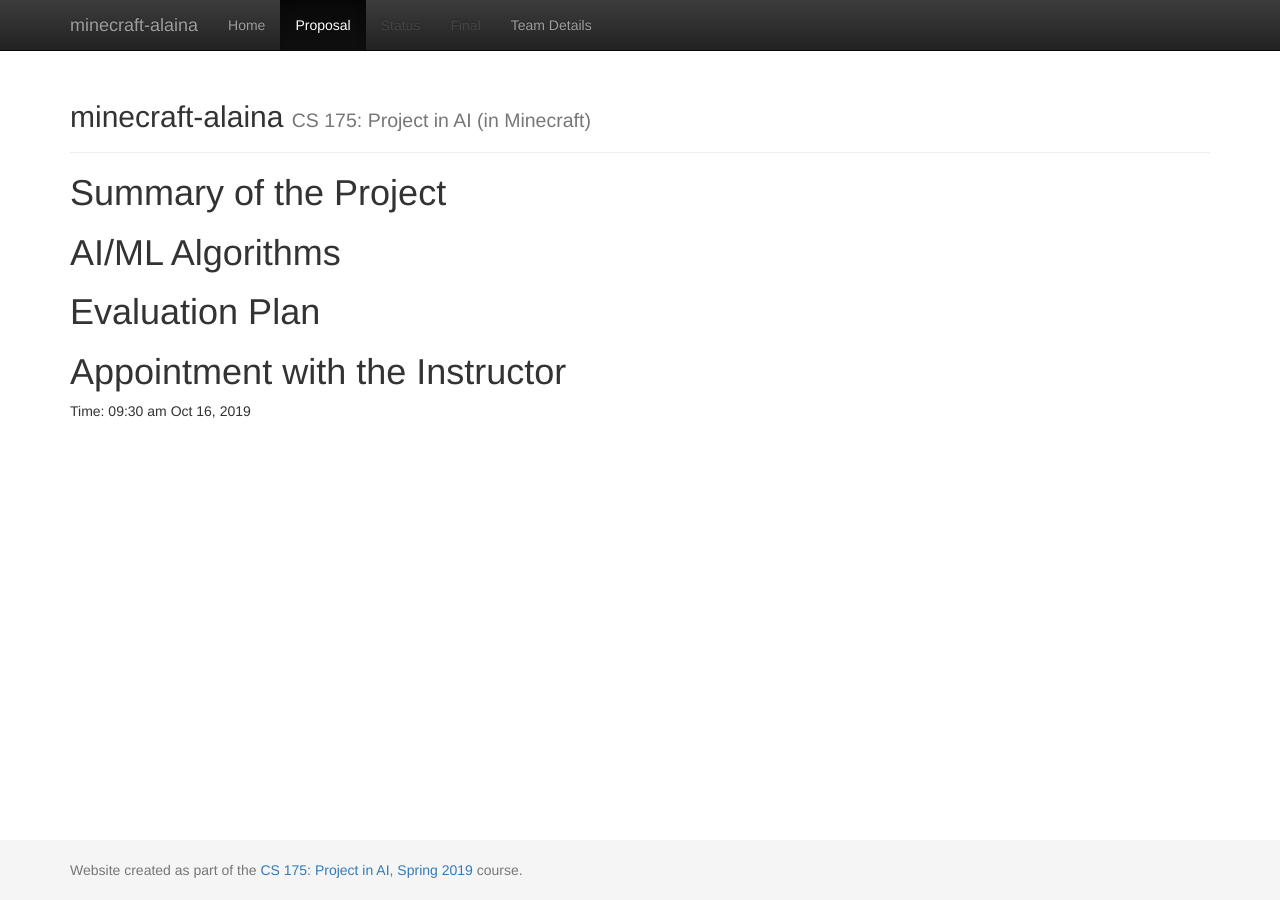
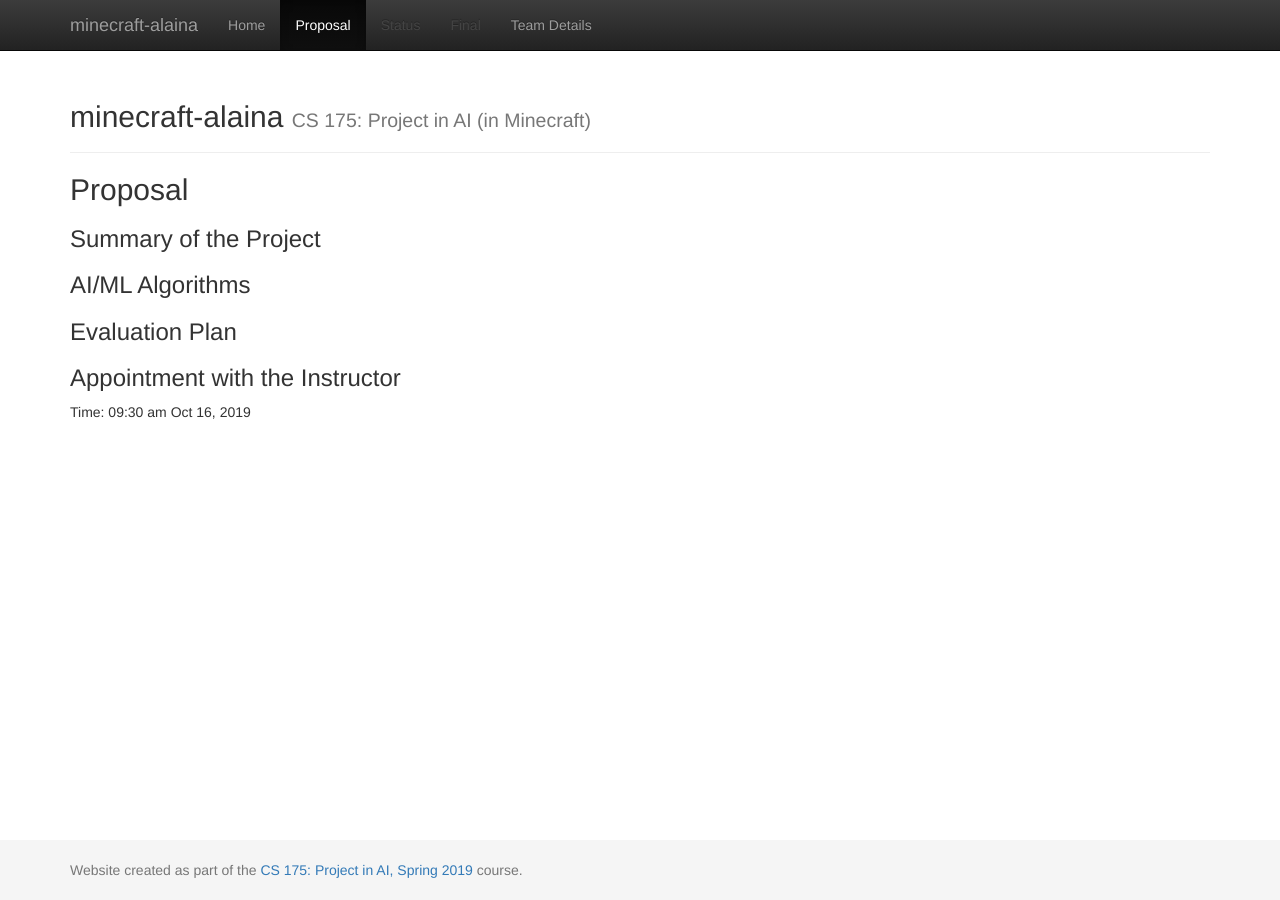
Before and after one commit to bdon1990x/minecraft-alaina, a Jekyll site: the page built from docs/proposal.md, in a window 1280 px wide. Built offline with Jekyll 4.4.1, drawn with Linux system fonts in a browser that asks for light colours.

Commit message:
update info

```diff
--- a/docs/proposal.md
+++ b/docs/proposal.md
@@ -2,14 +2,16 @@
 layout: default
 title: Proposal
 ---
-# Summary of the Project
+## Proposal
+
+### Summary of the Project
 
 
-# AI/ML Algorithms
+### AI/ML Algorithms
 
 
-# Evaluation Plan
+### Evaluation Plan
 
 
-# Appointment with the Instructor
+### Appointment with the Instructor
 Time: 09:30 am Oct 16, 2019
```
Also changed, not shown: docs/index.md (+1 -1 lines), docs/team.md (+4 -4 lines).
